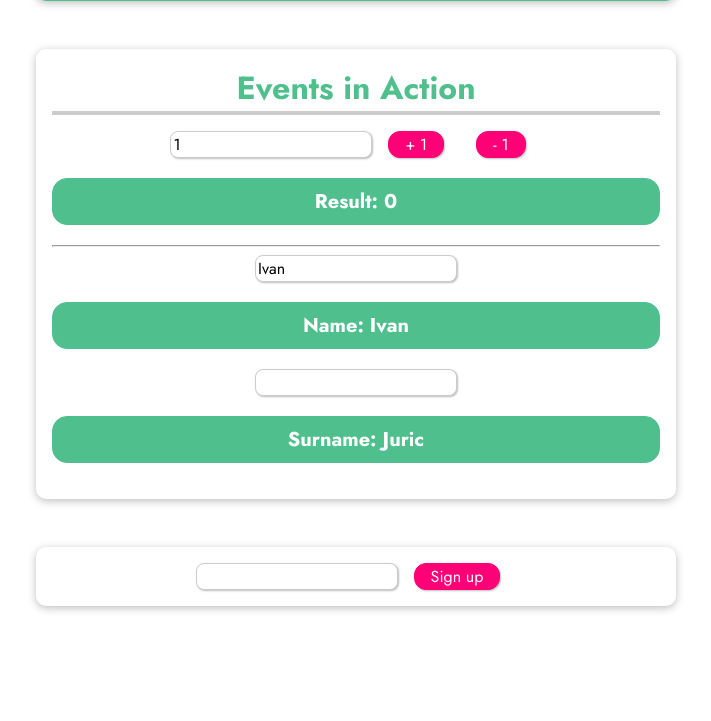
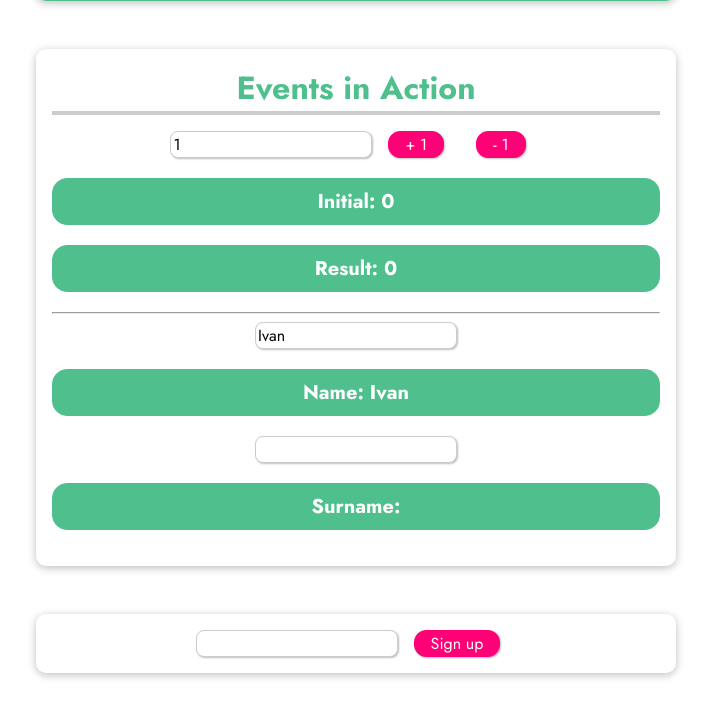
Before and after one commit to Vangoda/VueJS-practice, a PHP site: page / in a window 1280 px wide. Shown: the part 168-889 px from the top of the page, without its empty margins (284-995 px from the left). Before the commit the page ends 780 px from the top, so only its background shows below. Run offline with PHP 8.4, Linux system fonts and the light colour scheme.

Commit message:
Finished

```diff
--- a/assets/dist/js/app.min.js
+++ b/assets/dist/js/app.min.js
@@ -1,2 +1,2 @@
-!function r(u,i,o){function c(n,e){if(!i[n]){if(!u[n]){var t="function"==typeof require&&require;if(!e&&t)return t(n,!0);if(f)return f(n,!0);throw(e=new Error("Cannot find module '"+n+"'")).code="MODULE_NOT_FOUND",e}t=i[n]={exports:{}},u[n][0].call(t.exports,function(e){return c(u[n][1][e]||e)},t,t.exports,r,u,i,o)}return i[n].exports}for(var f="function"==typeof require&&require,e=0;e<o.length;e++)c(o[e]);return c}({1:[function(e,n,t){"use strict";Vue.createApp({data:function(){return{counter:0,number:1,name:"Ivan",surname:"Juric"}},methods:{increment:function(){this.counter+=this.number},decrement:function(){this.counter-=this.number},setSurname:function(e){this.surname=e.target.value},submitForm:function(e){e.preventDefault()}}}).mount("#events")},{}]},{},[1]);
+!function t(u,i,o){function c(n,e){if(!i[n]){if(!u[n]){var r="function"==typeof require&&require;if(!e&&r)return r(n,!0);if(f)return f(n,!0);throw(e=new Error("Cannot find module '"+n+"'")).code="MODULE_NOT_FOUND",e}r=i[n]={exports:{}},u[n][0].call(r.exports,function(e){return c(u[n][1][e]||e)},r,r.exports,t,u,i,o)}return i[n].exports}for(var f="function"==typeof require&&require,e=0;e<o.length;e++)c(o[e]);return c}({1:[function(e,n,r){"use strict";Vue.createApp({data:function(){return{counter:0,number:1,name:"Ivan",confirmedName:"",surname:"Juric"}},methods:{increment:function(){this.counter+=this.number},decrement:function(){this.counter-=this.number},setSurname:function(e){this.surname=e.target.value},submitForm:function(e){e.preventDefault()},confirmName:function(){this.confirmedName=this.surname}}}).mount("#events")},{}]},{},[1]);
 //# sourceMappingURL=app.min.js.map
--- a/assets/src/js/app.js
+++ b/assets/src/js/app.js
@@ -4,6 +4,7 @@ const app = Vue.createApp({
       counter: 0,
       number: 1,
       name: 'Ivan',
+      confirmedName: '',
       surname: 'Juric'
     };
   },
@@ -20,6 +21,9 @@ const app = Vue.createApp({
     },
     submitForm(event) {
       event.preventDefault();
+    },
+    confirmName(){
+      this.confirmedName = this.surname;
     }
   }
 });
--- a/index.php
+++ b/index.php
@@ -11,7 +11,7 @@
   <!-- For browsersync gulp -->
   <script defer src="https://unpkg.com/vue@next"></script>
   <script defer src="assets/dist/js/app.min.js"></script>
-  <script async src="http://course.vuejs:8000/browser-sync/browser-sync-client.js"></script>
+  <!-- <script async src="http://course.vuejs:8000/browser-sync/browser-sync-client.js"></script> -->
 
   <!-- Styles -->
   <link href="https://fonts.googleapis.com/css2?family=Jost:wght@400;700&display=swap" rel="stylesheet" />
@@ -25,15 +25,16 @@
   <div id="events">
     <section>
       <h2>Events in Action</h2>
-      <input type="number" v-model="number" v-on:click.left="increment" v-on:click.right="decrement">
+      <input type="number" v-model="number" v-on:click.left="increment" v-on:click.right.prevent="decrement">
       <button v-on:click="increment">+ {{number}}</button>
       <button v-on:click="decrement">- {{number}}</button>
+      <p v-once>Initial: {{ counter }}</p>
       <p>Result: {{ counter }}</p>
       <hr>
       <input type="text" v-model="name">
       <p>Name: {{name}}</p>
-      <input type="text" v-on:input="setSurname">
-      <p>Surname: {{surname}}</p>
+      <input type="text" v-on:input="setSurname" v-on:keyup.enter="confirmName">
+      <p>Surname: {{confirmedName}}</p>
     </section>
     <section>
       <form v-on:submit.prevent>
```
Also changed, not shown: 1 other file.
